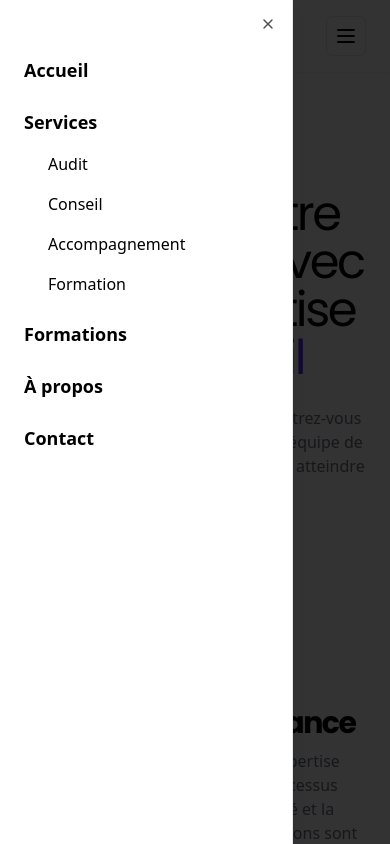
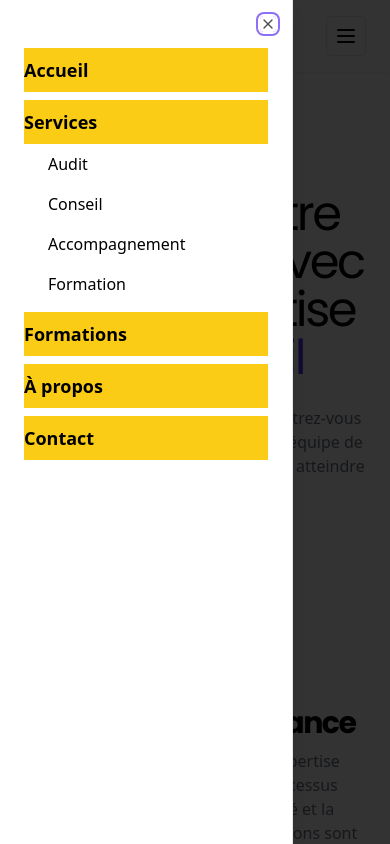
Before and after one commit to hhhallan/qualissee, a Next.js app: page / in a window 390 px wide. Both pictures are taken after a click on the button "Ouvrir le menu". Shown: the top 844 px of the page. Built offline with nearby package versions, Linux system fonts and the light colour scheme.

Commit message:
navigation: mobile-nav se ferme

```diff
--- a/src/app/(marketing)/header.tsx
+++ b/src/app/(marketing)/header.tsx
@@ -25,22 +25,26 @@ export function Header() {
         <MobileNav>
           {routes.map((route, index) => (
             <li key={index}>
+              <SheetClose asChild>
                 <Link
                   href={route.href}
-                className="flex w-full items-center py-2 text-lg font-semibold"
+                  className="flex w-full items-center bg-yellow-400 py-2 text-lg font-semibold"
                 >
-                <SheetClose>{route.label}</SheetClose>
+                  {route.label}
                 </Link>
+              </SheetClose>
               {route.sublinks && (
                 <ul className="pl-6">
                   {route.sublinks.map((sub) => (
                     <li key={sub.title}>
+                      <SheetClose asChild>
                         <Link
                           href={sub.href}
                           className="text-l flex w-full items-center py-2 font-medium"
                         >
-                        <SheetClose>{sub.title}</SheetClose>
+                          {sub.title}
                         </Link>
+                      </SheetClose>
                     </li>
                   ))}
                 </ul>
```
Lines whose indentation alone changed are shown as unchanged.
